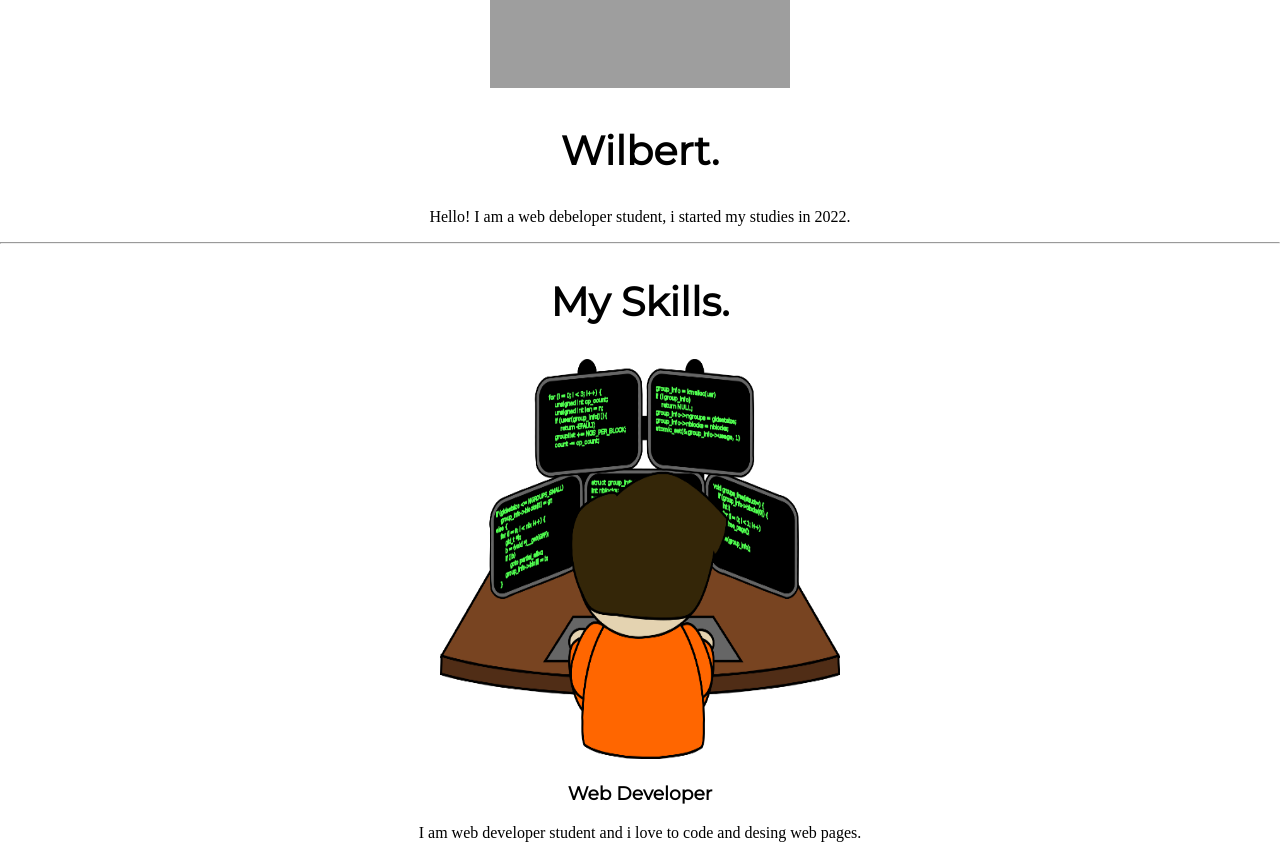
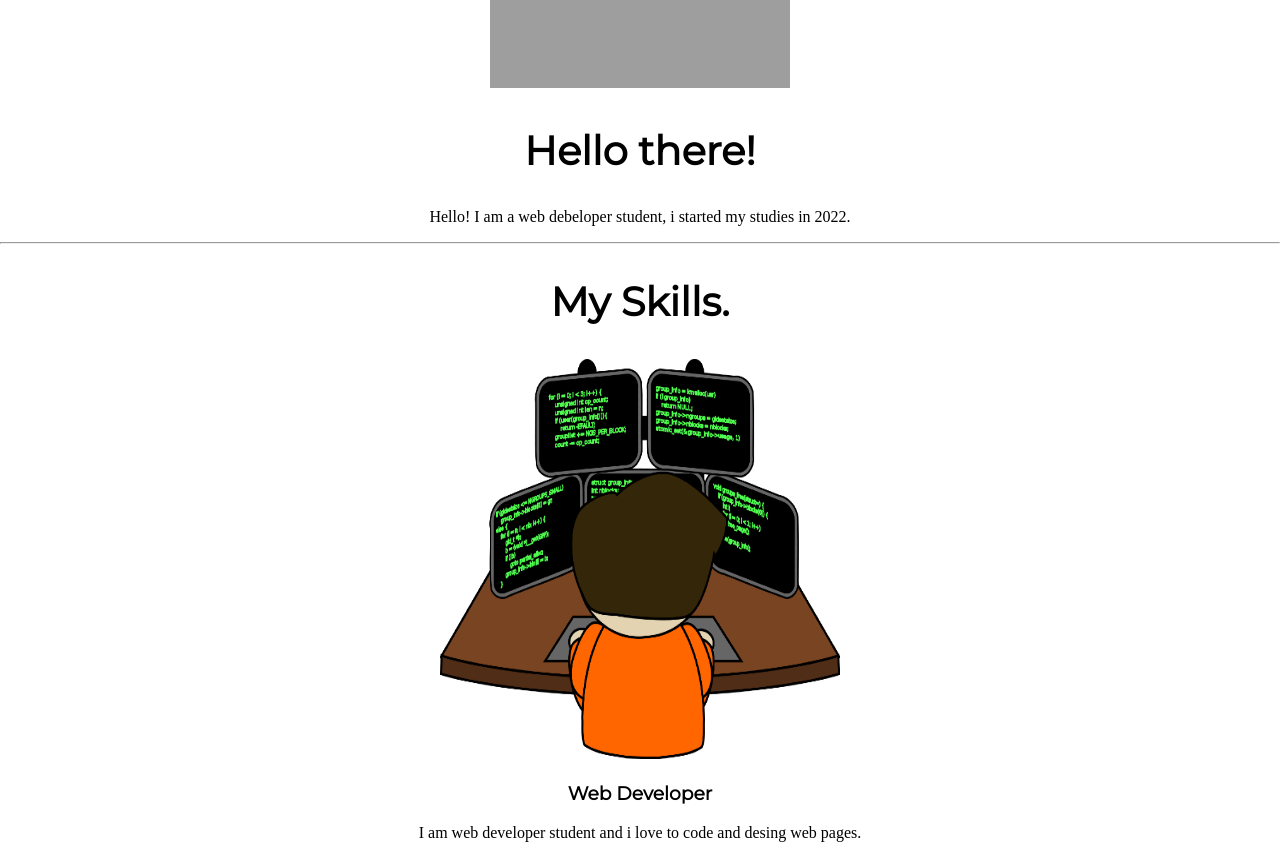
Before and after one commit to DarthWilbert/Styled-Personal-Site, a plain HTML site: page index.html in a window 1280 px wide. Shown: the part 920-1775 px from the top of the page. Drawn offline with Linux system fonts and the light colour scheme; grey boxes are pictures that could not be loaded.

Commit message:
h2 greeting change

```diff
--- a/index.html
+++ b/index.html
@@ -22,7 +22,7 @@
     <div class="middle-container">
         <div class="profile">
           <img src="CSS/images/profile photo 2.png" alt="Wilbert profile photo" width="300px" height="300px">
-          <h2>Wilbert.</h2>
+          <h2>Hello there!</h2>
           <p>Hello! I am a web debeloper student, i started my studies in 2022.</p>
         </div>
         <hr>
```
